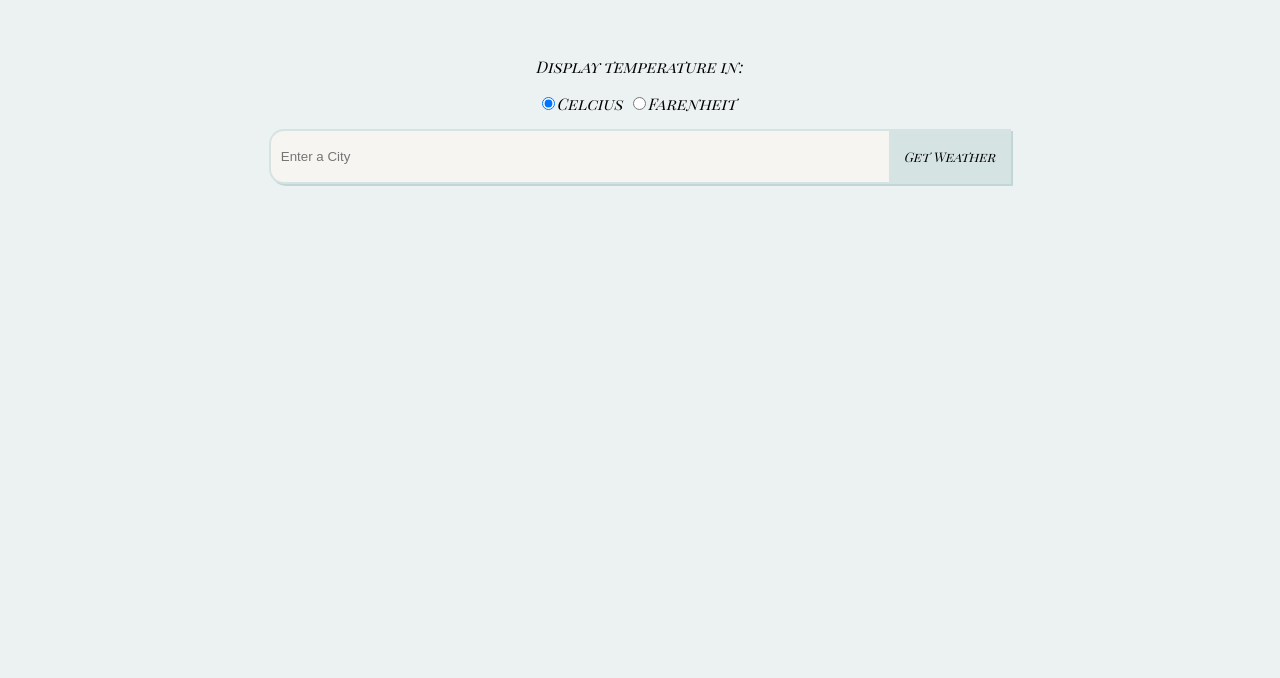
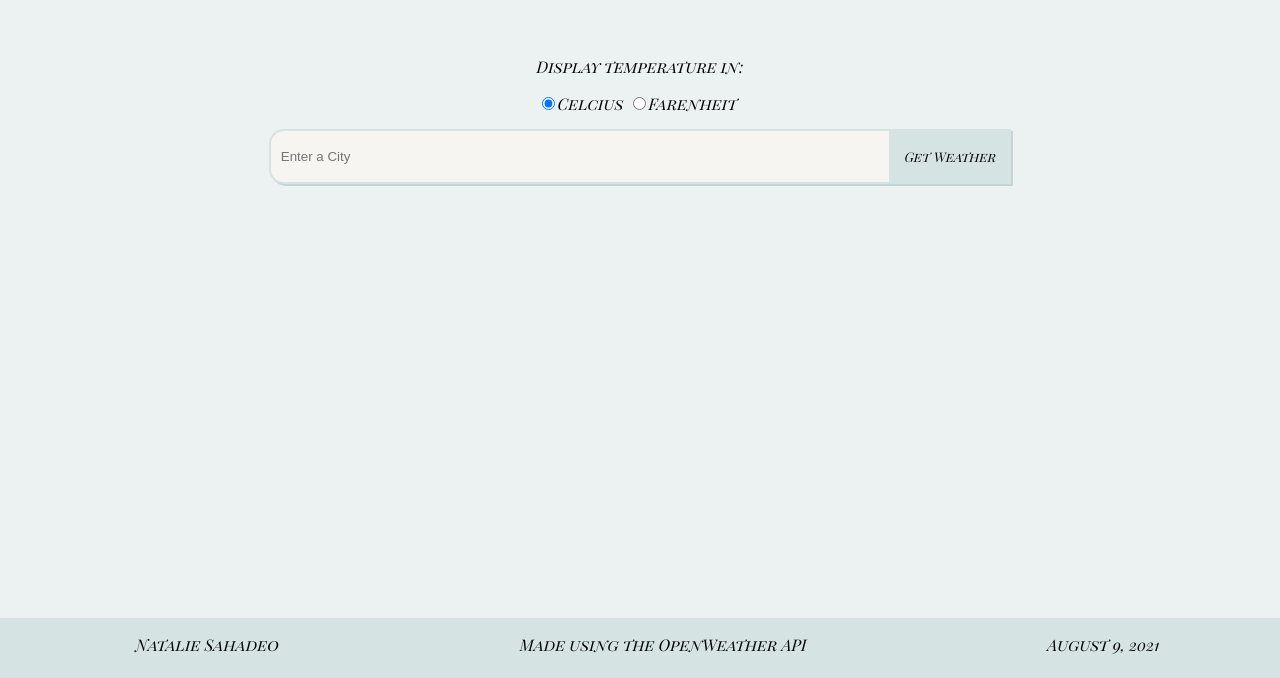
Before and after one commit to nsxcode/weather-surfer, a plain HTML site: page index.html in a window 1280 px wide. Shown: the part 122-800 px from the top of the page. Drawn offline with Linux system fonts and the light colour scheme; a web font is replaced by a local one.

Commit message:
Added footer, and footer styling

```diff
--- a/index.html
+++ b/index.html
@@ -44,6 +44,14 @@
         <h3 class="temp"></h3>
         <h3 class="feelsLike"></h3>
     </div>
+    <footer>
+        <div class="footer-content">
+            <p>Natalie Sahadeo</p>
+            <p>Made using the OpenWeather API</p>
+            <p>August 9, 2021</p>
+        </div>
+
+    </footer>
 </body>
 <script src="script.js"></script>
 </html>
--- a/styles.css
+++ b/styles.css
@@ -88,6 +88,25 @@ body{
     flex-direction: row;
     font-family: 'Playfair Display SC', serif;
 }
+/* footer */
+footer{
+    position: fixed;
+    left: 0;
+    bottom: 0;
+    width: 100%;
+    color: black;
+    background-color: #d6e3e3;
+    height: 60px
+
+}
+
+.footer-content{
+    padding-left: 15px;
+    font-family: 'Playfair Display SC', serif;
+    display: flex;
+    flex-direction: row;
+    justify-content: space-around;
+}
 
 /* Responsiveness for the title */
 @media only screen and (max-width: 500px) {
```
